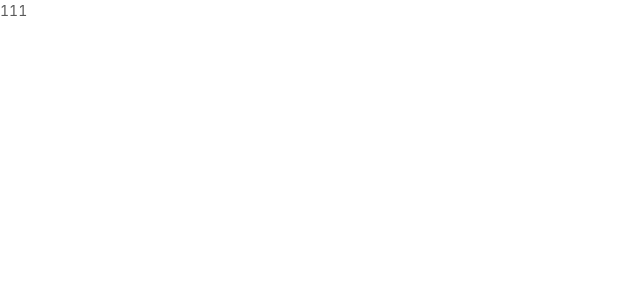
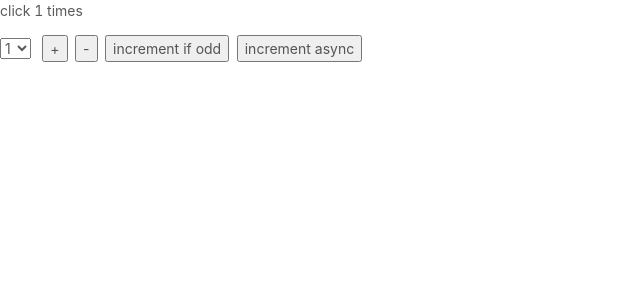
Before and after one commit to lost3002/React-admin, a React (Create React App) app: page /products/product in a window 1280 px wide. Shown: the top 300 px of the page, without its empty margins (0-640 px from the left). Built offline with nearby package versions, Linux system fonts and the light colour scheme.

Commit message:
react-redux

```diff
--- a/package.json
+++ b/package.json
@@ -15,8 +15,10 @@
     "react-app-rewired": "^2.1.4",
     "react-dom": "^16.11.0",
     "react-draft-wysiwyg": "^1.13.2",
+    "react-redux": "^7.1.3",
     "react-router-dom": "^5.1.2",
     "react-scripts": "3.2.0",
+    "redux": "^4.0.4",
     "store": "^2.0.12"
   },
   "scripts": {
--- a/src/App.js
+++ /dev/null
@@ -1,16 +0,0 @@
-import React, { Component } from 'react'
-
-
-
-class App extends Component {
-
-
-  render() {
-    return (
-      <div>111</div>
-    )
-
-  }
-}
-
-export default App;
--- /dev/null
+++ b/src/components/Counter.jsx
@@ -0,0 +1,70 @@
+import React, {Component} from 'react'
+import PropTypes from 'prop-types'
+
+/*
+UI组件
+  主要做显示与与用户交互
+  代码中没有任何redux相关的代码
+ */
+export default class Counter extends Component {
+
+  static propTypes = {
+    count: PropTypes.number.isRequired,
+    increment: PropTypes.func.isRequired,
+    decrement: PropTypes.func.isRequired
+  }
+
+
+  constructor(props) {
+    super(props)
+
+    this.numberRef = React.createRef()
+  }
+
+  increment = () => {
+    const number = this.numberRef.current.value * 1
+    this.props.increment(number)
+  }
+
+  decrement = () => {
+    const number = this.numberRef.current.value * 1
+    this.props.decrement(number)
+  }
+
+  incrementIfOdd = () => {
+    const number = this.numberRef.current.value * 1
+    if (this.props.count % 2 === 1) {
+      this.props.increment(number)
+    }
+
+  }
+
+  incrementAsync = () => {
+    const number = this.numberRef.current.value * 1
+    setTimeout(() => {
+      this.props.increment(number)
+    }, 1000)
+  }
+
+  render() {
+    const count = this.props.count
+
+    return (
+      <div>
+        <p>click {count} times</p>
+
+        <div>
+          <select ref={this.numberRef}>
+            <option value="1">1</option>
+            <option value="2">2</option>
+            <option value="3">3</option>
+          </select> &nbsp;&nbsp;
+          <button onClick={this.increment}>+</button>&nbsp;&nbsp;
+          <button onClick={this.decrement}>-</button>&nbsp;&nbsp;
+          <button onClick={this.incrementIfOdd}>increment if odd</button>&nbsp;&nbsp;
+          <button onClick={this.incrementAsync}>increment async</button>
+        </div>
+      </div>
+    )
+  }
+}
--- /dev/null
+++ b/src/cotainer/App.js
@@ -0,0 +1,23 @@
+import React from 'react'
+import {connect} from 'react-redux'
+
+import Counter from '../components/Counter'
+import {increment, decrement} from '../redux/actions'
+
+function mapStateToProps (state) {
+  return {
+    count: state
+  }
+}
+
+function mapDisptchToprops (dispatch) {
+  return {
+    increment: number => dispatch(increment(number)),
+    decrement: number => dispatch(decrement(number))
+  }
+}
+
+export default connect(
+  mapStateToProps,
+  mapDisptchToprops
+)(Counter)
--- a/src/index.js
+++ b/src/index.js
@@ -1,9 +1,16 @@
 import React from 'react';
 import ReactDOM from 'react-dom';
 
-import App from './App';
+import App from './cotainer/App';
+import {Provider} from 'react-redux'
+
+import store from './redux/store'
 
 
 
 
-ReactDOM.render(<App />, document.getElementById('root'));
+ReactDOM.render((
+    <Provider store={store}>
+        <App />
+    </Provider>
+), document.getElementById('root'));
--- /dev/null
+++ b/src/redux/action-types.js
@@ -0,0 +1,5 @@
+/*
+包含n个action type常量名称的模块
+ */
+export const INCREMENT = 'increment'
+export const DECREMENT = 'decrement'
--- /dev/null
+++ b/src/redux/actions.js
@@ -0,0 +1,13 @@
+/*
+包含n个用来创建action的工厂函数(action creator)
+ */
+import {INCREMENT, DECREMENT} from './action-types'
+
+/*
+增加的同步action
+ */
+export const increment = number => ({type: INCREMENT, data: number})
+/*
+减少的同步action: 返回对象
+ */
+export const decrement = number => ({type: DECREMENT, data: number})
--- /dev/null
+++ b/src/redux/reducer.js
@@ -0,0 +1,20 @@
+/*
+reducer函数模块: 根据当前state和指定action返回一个新的state
+ */
+import {INCREMENT, DECREMENT} from './action-types'
+
+/*
+管理count状态数据的reducer
+ */
+export default function count(state=1, action) {
+  console.log('count()', state, action)
+  switch (action.type) {
+    case INCREMENT:
+      return state + action.data
+    case DECREMENT:
+      return state - action.data
+    default:
+      return state
+  }
+
+}
--- /dev/null
+++ b/src/redux/store.js
@@ -0,0 +1,8 @@
+/*
+redux最核心的管理对象: store
+ */
+import {createStore} from 'redux'
+
+import reducer from './reducer'
+
+export default createStore(reducer) // 创建store对象内部会第一次调用reducer()得到初始状态值
```
Also changed, not shown: 1 other file (tests, documents, lock files or other folders).
